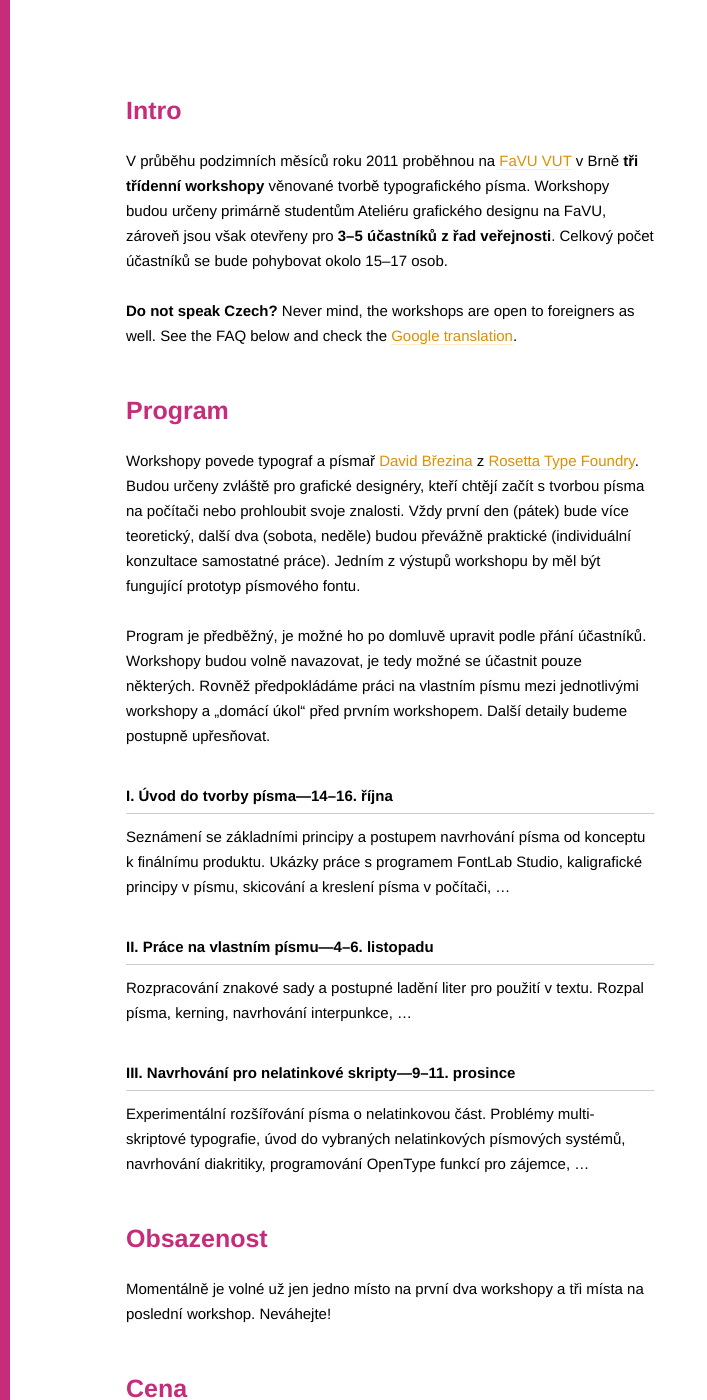
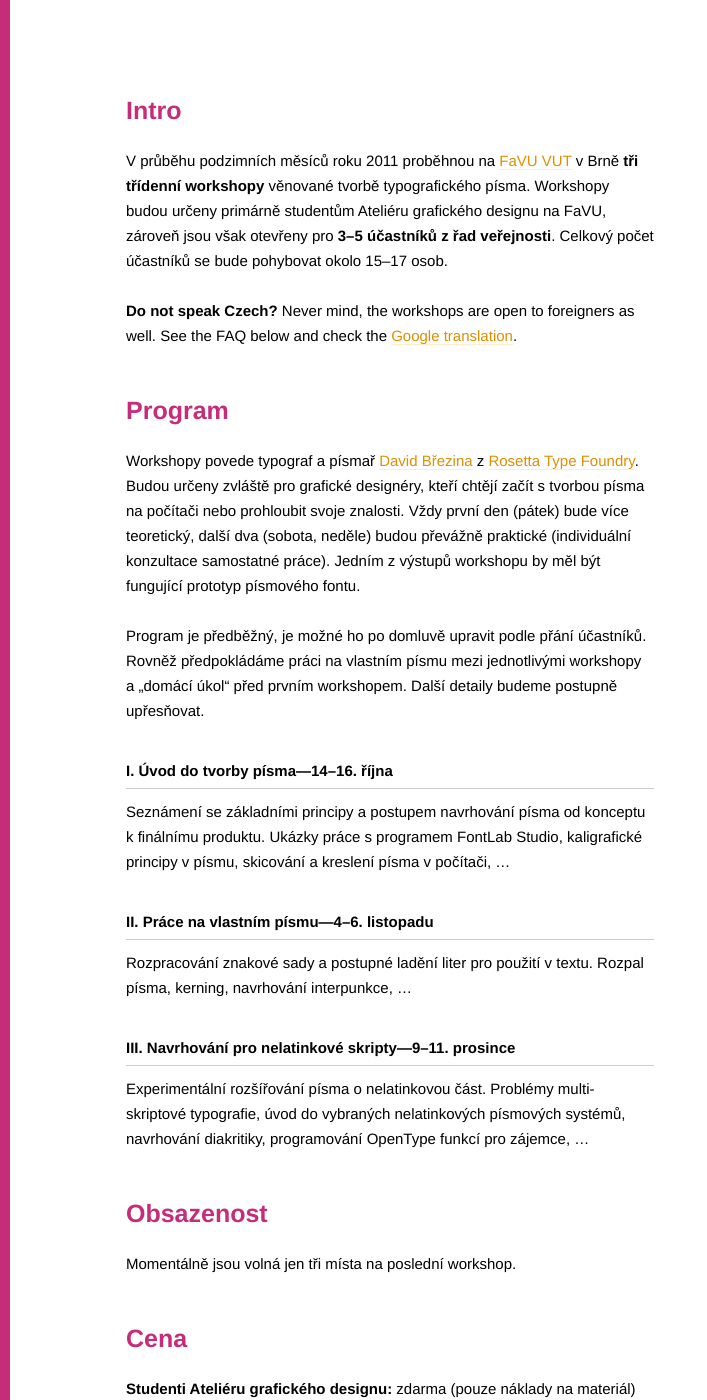
Before and after one commit to MrBrezina/typeworks.org, a Jekyll site: the page built from index.md, in a window 1280 px wide and 1400 px high. Shown: the whole window, without its empty margins (0-707 px from the left). Built offline with Jekyll 4.4.1, drawn with Linux system fonts in a browser that asks for light colours.

Commit message:
Minor edits in the index.

```diff
--- a/index.md
+++ b/index.md
@@ -11,7 +11,7 @@ V průběhu podzimních měsíců roku 2011 proběhnou na [FaVU VUT](http://www.
 
 Workshopy povede typograf a písmař [David Březina](http://davi.cz) z [Rosetta Type Foundry](http://rosettatype.com). Budou určeny zvláště pro grafické designéry, kteří chtějí začít s tvorbou písma na počítači nebo prohloubit svoje znalosti. Vždy první den (pátek) bude více teoretický, další dva (sobota, neděle) budou převážně praktické (individuální konzultace samostatné práce). Jedním z výstupů workshopu by měl být fungující prototyp písmového fontu.
 
-Program je předběžný, je možné ho po domluvě upravit podle přání účastníků. Workshopy budou volně navazovat, je tedy možné se účastnit pouze některých. Rovněž předpokládáme práci na vlastním písmu mezi jednotlivými workshopy a „domácí úkol“ před prvním workshopem. Další detaily budeme postupně upřesňovat.
+Program je předběžný, je možné ho po domluvě upravit podle přání účastníků. Rovněž předpokládáme práci na vlastním písmu mezi jednotlivými workshopy a „domácí úkol“ před prvním workshopem. Další detaily budeme postupně upřesňovat.
 
 ### I. Úvod do tvorby písma—14–16. října
 
@@ -27,7 +27,7 @@ Experimentální rozšířování písma o nelatinkovou část. Problémy multi-
 
 ## Obsazenost
 
-Momentálně je volné už jen jedno místo na první dva workshopy a tři místa na poslední workshop. Neváhejte!
+Momentálně jsou volná jen tři místa na poslední workshop.
 
 ## Cena
 
```
